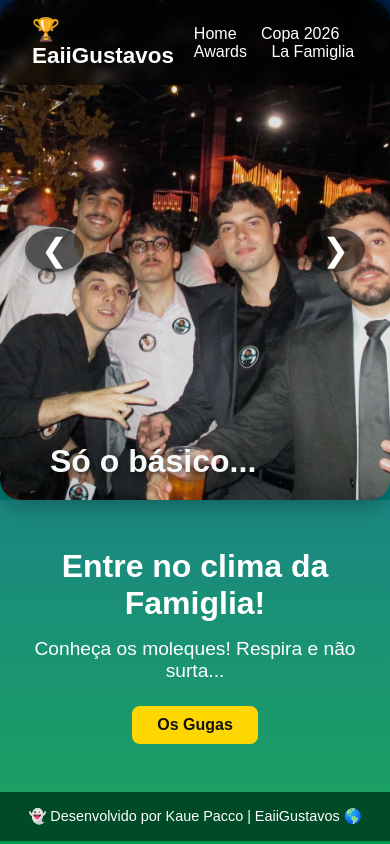
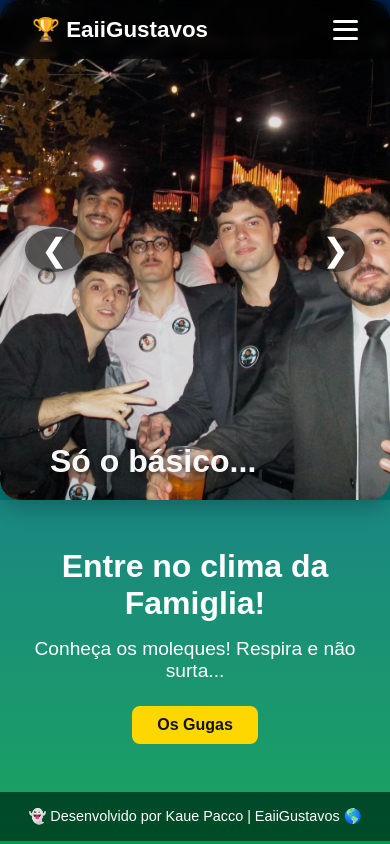
Before and after one commit to kaueepacco/site-gugas, a plain HTML site: page index.html in a window 390 px wide. Drawn offline with Linux system fonts and the light colour scheme.

Commit message:
menu hamburguer mobile

```diff
--- a/index.html
+++ b/index.html
@@ -9,12 +9,18 @@
 <body>
   <header>
     <div class="titulo">🏆 EaiiGustavos</div>
-    <nav>
+    <nav class="nav-links">
       <a href="index.html">Home</a>
       <a href="palpites.html">Copa 2026</a>
       <a href="awards.html">Awards</a>
       <a href="osgugas.html">La Famiglia</a>
     </nav>
+
+    <div class="menu-toggle" id="menu-toggle">
+      <span></span>
+      <span></span>
+      <span></span>
+    </div>
   </header>
 
   <section class="slider">
--- a/script.js
+++ b/script.js
@@ -80,3 +80,21 @@ document.addEventListener("DOMContentLoaded", function () {
 
   startAutoSlide();
 });
+
+document.addEventListener("DOMContentLoaded", () => {
+  const toggle = document.getElementById("menu-toggle");
+  const nav = document.querySelector(".nav-links");
+
+  toggle.addEventListener("click", () => {
+    toggle.classList.toggle("active");
+    nav.classList.toggle("active");
+  });
+
+  // Fecha o menu ao clicar em um link
+  document.querySelectorAll(".nav-links a").forEach(link => {
+    link.addEventListener("click", () => {
+      toggle.classList.remove("active");
+      nav.classList.remove("active");
+    });
+  });
+});
--- a/style.css
+++ b/style.css
@@ -39,6 +39,56 @@ nav a {
 
 nav a:hover {
   text-decoration: underline;
+}
+.menu-toggle {
+  display: none;
+  flex-direction: column;
+  cursor: pointer;
+  width: 25px;
+  height: 20px;
+  justify-content: space-between;
+}
+
+.menu-toggle span {
+  height: 3px;
+  background: #fff;
+  border-radius: 2px;
+  transition: 0.3s;
+}
+
+@media (max-width: 768px) {
+  .nav-links {
+    position: absolute;
+    top: 62px;
+    right: 0;
+    background: rgba(0,0,0,0.95);
+    flex-direction: column;
+    width: 144px;
+    gap: 15px;
+    padding: 20px;
+    transform: translateX(100%);
+    transition: transform 0.3s ease;
+    border-radius: 0 0 0 20px;
+  }
+
+  .nav-links.active {
+    transform: translateX(0);
+  }
+
+  .menu-toggle {
+    display: flex;
+  }
+
+  /* Animação do ícone ao abrir */
+  .menu-toggle.active span:nth-child(1) {
+    transform: rotate(45deg) translateY(8px);
+  }
+  .menu-toggle.active span:nth-child(2) {
+    opacity: 0;
+  }
+  .menu-toggle.active span:nth-child(3) {
+    transform: rotate(-45deg) translateY(-8px);
+  }
 }
 
 /* ===== SLIDER ===== */
```
Also changed, not shown: awards.html (+1 -1 lines), palpites.html (+1 -1 lines).
